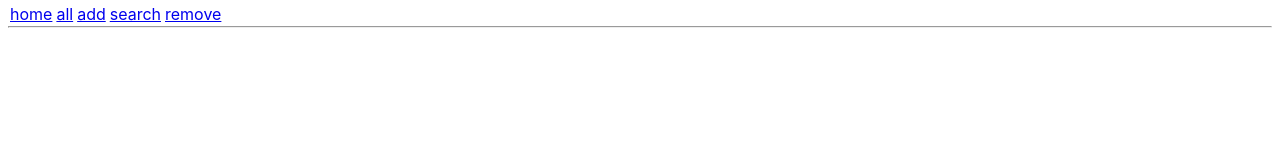
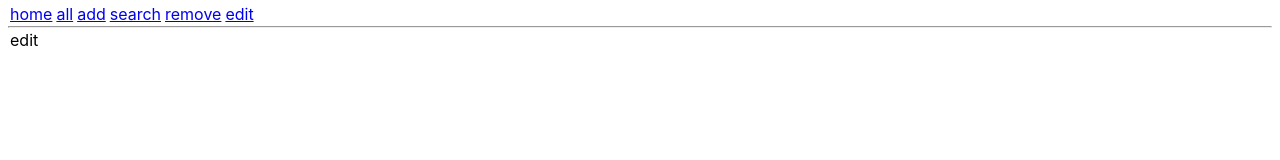
Before and after one commit to noname321rosty/AnnouncementWebsiteReact, a React (Create React App) app: page /edit in a window 1280 px wide. Shown: the top 160 px of the page. Built offline with nearby package versions, Linux system fonts and the light colour scheme.

Commit message:
half job done !

```diff
--- a/src/App.js
+++ b/src/App.js
@@ -4,8 +4,9 @@ import {BrowserRouter as Router, Switch, Route, Link} from 'react-router-dom';
 import Home from "./components/home/Home";
 import Announcements from "./components/announcements/Announcements";
 import AddAnnouncements from "./components/addAnnouncements/AddAnnouncements";
-import SearchAnnouncements from "./components/searchAnnouncements/searchAnnouncements";
-import DeleteAnnouncement from "./components/deleteAnnouncement/deleteAnnouncement";
+import SearchAnnouncements from "./components/searchAnnouncements/SearchAnnouncements";
+import DeleteAnnouncement from "./components/deleteAnnouncement/DeleteAnnouncement";
+import EditAnnouncement from "./components/editAnnouncement/EditAnnouncement";
 
 function App() {
   return (
@@ -17,6 +18,7 @@ function App() {
                 <Link to={'/add'}>add</Link>
                 <Link to={'/search'}>search</Link>
                 <Link to={'/remove'}>remove</Link>
+                <Link to={'/edit'}>edit</Link>
             </div>
 
             <hr/>
@@ -36,6 +38,9 @@ function App() {
                 <Route path={'/remove'}>
                     <DeleteAnnouncement/>
                 </Route>
+                <Route path={'/edit'}>
+                    <EditAnnouncement/>
+                </Route>
             </Switch>
         </Router>
     </div>
--- /dev/null
+++ b/src/components/editAnnouncement/EditAnnouncement.js
@@ -0,0 +1,13 @@
+import React, {Component} from 'react';
+
+class EditAnnouncement extends Component {
+    render() {
+        return (
+            <div>
+                <p>edit</p>
+            </div>
+        );
+    }
+}
+
+export default EditAnnouncement;
```
Also changed, not shown: src/components/deleteAnnouncement/DeleteAnnouncement.js (renamed from src/components/deleteAnnouncement/deleteAnnouncement.js), src/components/searchAnnouncements/SearchAnnouncements.js (renamed from src/components/searchAnnouncements/searchAnnouncements.js), 1 other file (tests, documents, lock files or other folders).
